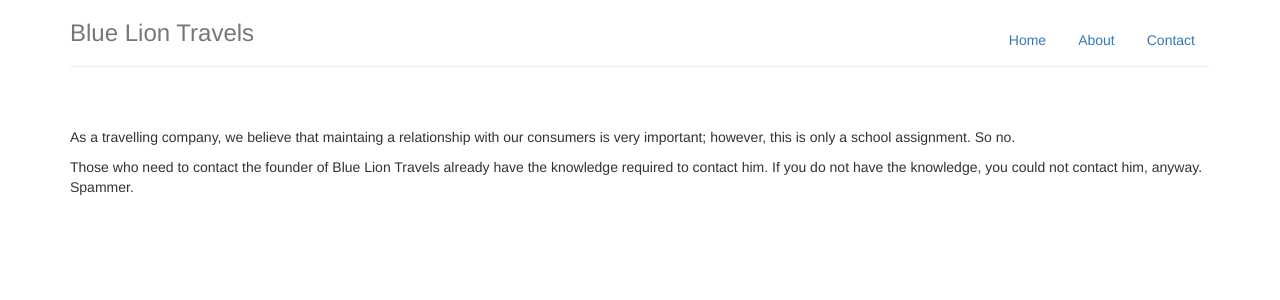
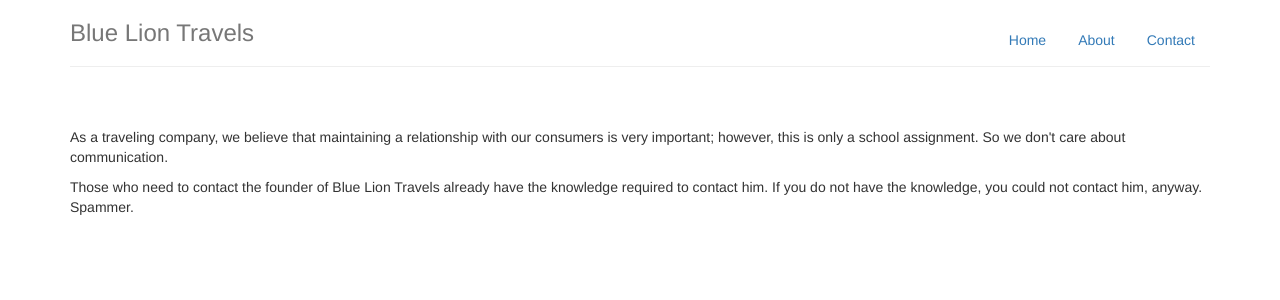
Before and after one commit to heztet/blue-lion-travels, a Jekyll site: the page built from contact.html, in a window 1280 px wide. Shown: the top 300 px of the page. Built offline with Jekyll 4.4.1, drawn with Linux system fonts in a browser that asks for light colours; nearby versions of some CDN libraries.

Commit message:
Fix grammar

```diff
--- a/contact.html
+++ b/contact.html
@@ -4,9 +4,9 @@ title: Contact
 ---
 <br><br>
 <p>
-	As a travelling company, we believe that maintaing a
+	As a traveling company, we believe that maintaining a
 	relationship with our consumers is very important;
-	however, this is only a school assignment. So no.
+	however, this is only a school assignment. So we don't care about communication.
 </p>
 <p>
 	Those who need to contact the founder of Blue Lion
```
Also changed, not shown: _posts/2014-04-25-birmingham.md (+1 -1 lines), _posts/2014-04-25-greensboro.md (+2 -2 lines), _posts/2014-04-25-nyc.md (+1 -1 lines), _posts/2014-04-25-versailles.md (+1 -1 lines).
